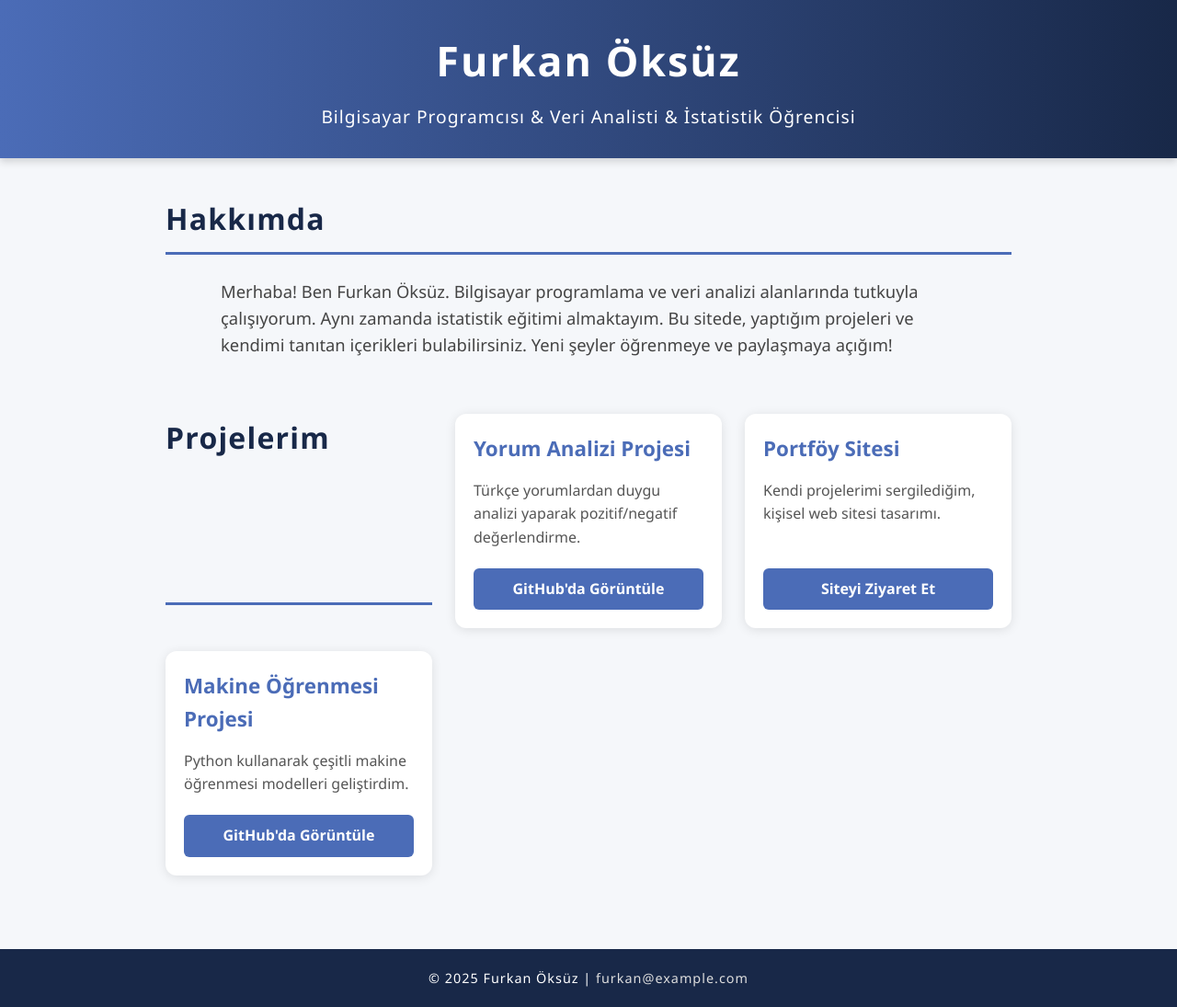
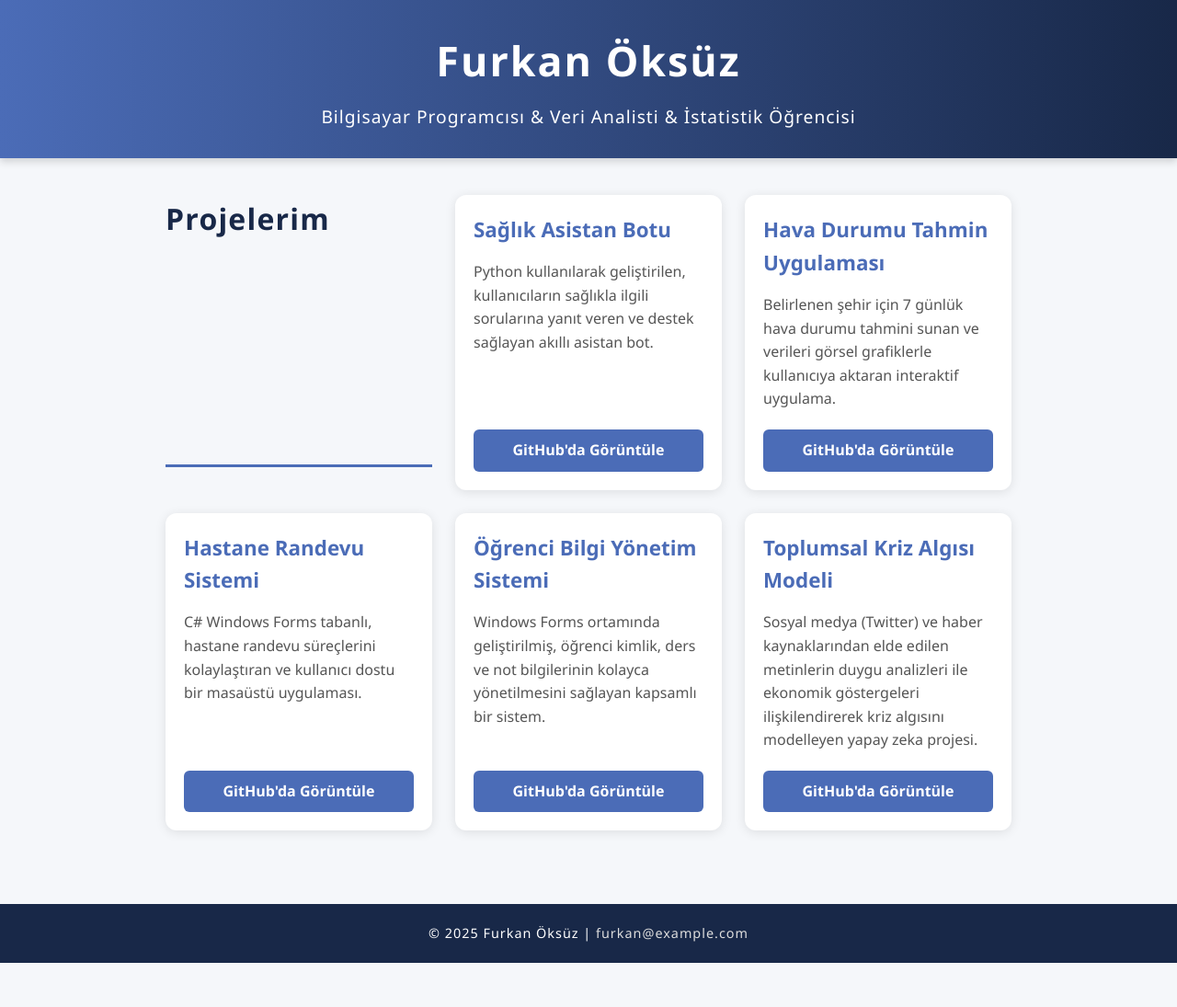
Before and after one commit to furkanoksuz99/furkanoksuz99.github.io, a plain HTML site: page index.html in a window 1280 px wide. Shown: the whole page at 92% size. After the commit the page ends 1047 px from the top, so only its background shows below. Drawn offline with Linux system fonts and the light colour scheme.

Commit message:
Update index.html

```diff
--- a/index.html
+++ b/index.html
@@ -150,39 +150,40 @@
   </header>
 
   <main>
-    <section id="about">
-      <h2>Hakkımda</h2>
-      <p>
-        Merhaba! Ben Furkan Öksüz. Bilgisayar programlama ve veri analizi alanlarında
-        tutkuyla çalışıyorum. Aynı zamanda istatistik eğitimi almaktayım. Bu sitede,
-        yaptığım projeleri ve kendimi tanıtan içerikleri bulabilirsiniz. Yeni şeyler
-        öğrenmeye ve paylaşmaya açığım!
-      </p>
-    </section>
-
  <section id="projects">
   <h2>Projelerim</h2>
 
   <div class="project-card">
-        <h3>Yorum Analizi Projesi</h3>
-        <p>Türkçe yorumlardan duygu analizi yaparak pozitif/negatif değerlendirme.</p>
-        <a href="https://github.com/furkanoksuz99/yorum-analizi" target="_blank">GitHub'da Görüntüle</a>
+    <h3>Sağlık Asistan Botu</h3>
+    <p>Python kullanılarak geliştirilen, kullanıcıların sağlıkla ilgili sorularına yanıt veren ve destek sağlayan akıllı asistan bot.</p>
+    <a href="https://github.com/furkanoksuz99/health_assistant" target="_blank">GitHub'da Görüntüle</a>
   </div>
 
   <div class="project-card">
-        <h3>Portföy Sitesi</h3>
-        <p>Kendi projelerimi sergilediğim, kişisel web sitesi tasarımı.</p>
-        <a href="https://furkanoksuz99.github.io" target="_blank">Siteyi Ziyaret Et</a>
+    <h3>Hava Durumu Tahmin Uygulaması</h3>
+    <p>Belirlenen şehir için 7 günlük hava durumu tahmini sunan ve verileri görsel grafiklerle kullanıcıya aktaran interaktif uygulama.</p>
+    <a href="https://github.com/furkanoksuz99/weather_forecast" target="_blank">GitHub'da Görüntüle</a>
   </div>
 
   <div class="project-card">
-        <h3>Makine Öğrenmesi Projesi</h3>
-        <p>Python kullanarak çeşitli makine öğrenmesi modelleri geliştirdim.</p>
-        <a href="https://github.com/furkanoksuz99/makine-ogrenmesi" target="_blank">GitHub'da Görüntüle</a>
+    <h3>Hastane Randevu Sistemi</h3>
+    <p>C# Windows Forms tabanlı, hastane randevu süreçlerini kolaylaştıran ve kullanıcı dostu bir masaüstü uygulaması.</p>
+    <a href="https://github.com/furkanoksuz99/HastaneRandevuSistemi" target="_blank">GitHub'da Görüntüle</a>
   </div>
 
-      <!-- Yeni projeler eklemek için aşağıdaki div'i kopyala ve düzenle -->
+  <div class="project-card">
+    <h3>Öğrenci Bilgi Yönetim Sistemi</h3>
+    <p>Windows Forms ortamında geliştirilmiş, öğrenci kimlik, ders ve not bilgilerinin kolayca yönetilmesini sağlayan kapsamlı bir sistem.</p>
+    <a href="https://github.com/furkanoksuz99/student_information_management_system" target="_blank">GitHub'da Görüntüle</a>
+  </div>
+
+  <div class="project-card">
+    <h3>Toplumsal Kriz Algısı Modeli</h3>
+    <p>Sosyal medya (Twitter) ve haber kaynaklarından elde edilen metinlerin duygu analizleri ile ekonomik göstergeleri ilişkilendirerek kriz algısını modelleyen yapay zeka projesi.</p>
+    <a href="https://github.com/furkanoksuz99/kriz_algisi_modeli" target="_blank">GitHub'da Görüntüle</a>
+  </div>
 </section>
+
   </main>
 
   <footer>
```
Lines whose indentation alone changed are shown as unchanged.
